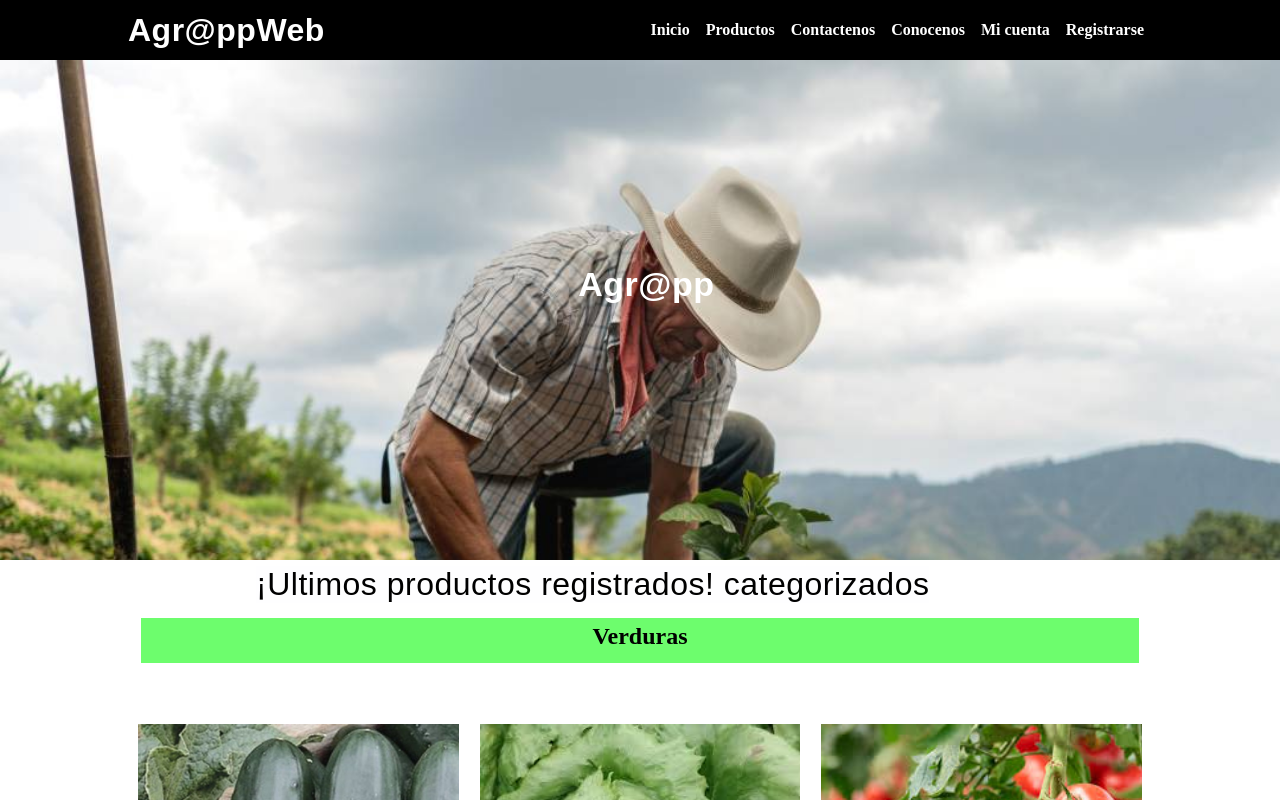
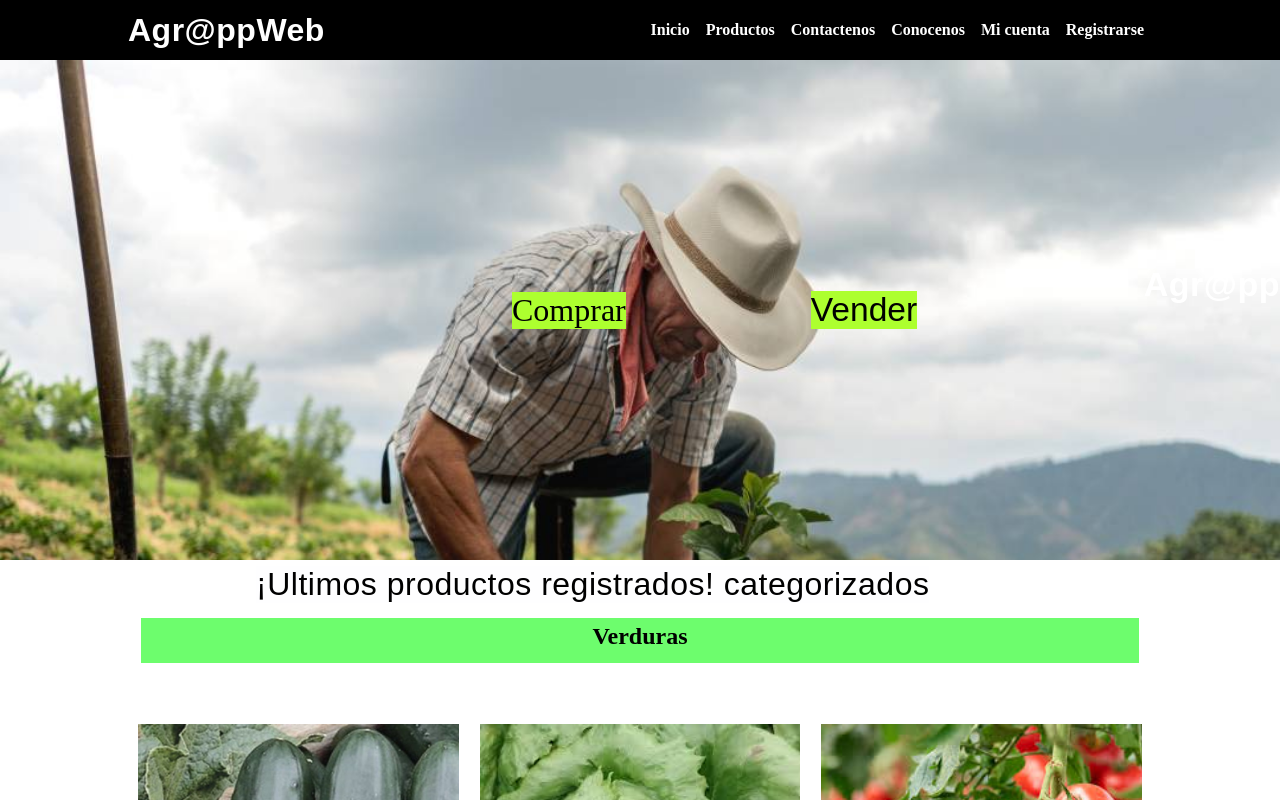
Before and after one commit to JunArredodno/Proyecto_AgroApp, a React (Create React App) app in the folder agroapp/: page / in a window 1280 px wide. Shown: the top 800 px of the page. Built offline with nearby package versions, Linux system fonts and the light colour scheme.

Commit message:
Boton_de_compra_y_venta

```diff
--- a/agroapp/src/Home.js
+++ b/agroapp/src/Home.js
@@ -4,6 +4,7 @@ import Modal from './components/Modal';
 import styled from 'styled-components';
 
 function Home() {
+    const [estadoModal0, cambiarEstadoModal0] = useState(false);
     const [estadoModal1, cambiarEstadoModal1] = useState(false);
     const [estadoModal2, cambiarEstadoModal2] = useState(false);
     const [estadoModal3, cambiarEstadoModal3] = useState(false);
@@ -23,6 +24,8 @@ function Home() {
        <a  Name='inicio' ></a>
 
         <div className='home__banner'>
+            <a href="#productos" className='Compras'>Comprar</a>
+            <button className="Vender" onClick={()=> cambiarEstadoModal0(!estadoModal0)}>Vender</button>
         <h1 className='titulo_principal'>Agr@pp</h1>
         </div>
 
@@ -36,6 +39,110 @@ function Home() {
             <div className='home__content__clusters'>
 
                     <a className='imagen1'>
+                        <div onClick={()=> cambiarEstadoModal1(!estadoModal1)}>
+                            <button>Comprar</button>
+                        </div>
+                    </a>
+
+                    <a className='imagen2'>
+                        <div onClick={()=> cambiarEstadoModal2(!estadoModal2)}>
+                            <button>Comprar</button>
+                        </div>
+                    </a>
+
+                    <a className='imagen3'>
+                        <div onClick={()=> cambiarEstadoModal3(!estadoModal3)}>
+                            <button>Comprar</button>
+                        </div>
+                    </a>
+
+                    <a className='imagen4'>
+                        <div onClick={()=> cambiarEstadoModal4(!estadoModal4)}>
+                            <button>Comprar</button>
+                        </div>
+                    </a>
+
+                    <a className='imagen5'>
+                        <div onClick={()=> cambiarEstadoModal5(!estadoModal5)}>
+                            <button>Comprar</button>
+                        </div>
+                    </a>
+
+                    <a className='imagen6'>
+                        <div onClick={()=> cambiarEstadoModal6(!estadoModal6)}>
+                            <button>Comprar</button>
+                        </div>
+                    </a>
+
+            </div>
+
+
+            <div className='home__content__title'>
+                <h2>Frutas   </h2>
+            </div>
+            <div className='home__content__clusters'>
+
+                    <a className='imagen7'>
+                        <div onClick={()=> cambiarEstadoModal7(!estadoModal7)}>
+                            <button>Comprar</button>
+                        </div>
+                    </a>
+
+                    <a className='imagen8'>
+                        <div onClick={()=> cambiarEstadoModal8(!estadoModal8)}>
+                            <button>Comprar</button>
+                        </div>
+                    </a>
+
+                    <a className='imagen9'>
+                        <div onClick={()=> cambiarEstadoModal9(!estadoModal9)}>
+                            <button>Comprar</button>
+                        </div>
+                    </a>
+
+            </div>
+
+
+
+            <div className='home__content__title'>
+                <h2>Legumbres</h2>
+            </div>
+            <div className='home__content__clusters'>
+
+                    <a className='imagen13'>
+                        <div onClick={()=> cambiarEstadoModal10(!estadoModal10)}>
+                            <button>Comprar</button>
+                        </div>
+                    </a>
+
+                    <a className='imagen11'>
+                        <div onClick={()=> cambiarEstadoModal11(!estadoModal11)}>
+                            <button>Comprar</button>
+                        </div>
+                    </a>
+
+                    <a className='imagen12'>
+                        <div onClick={()=> cambiarEstadoModal12(!estadoModal12)}>
+                            <button>Comprar</button>
+                        </div>
+                    </a>
+                    <Modal
+                        titulo="Cargar producto"
+                        estado={estadoModal0}
+                        cambiarEstado={cambiarEstadoModal0}
+                    >
+                        <Contenido>
+                            <form onSubmit={() => {
+                                console.log(this);
+                            }}>
+                                <input type="text" placeholder='Nombre del producto'></input>
+                                <input type="number" placeholder='Precio'></input>
+                                <input type="number" placeholder='Cantidad'></input>
+                                Cosecha:<input type="date"></input>
+                            </form>
+                            <Boton>Cargar</Boton>
+                        </Contenido>
+                    </Modal>
                     <Modal
                         titulo="Comprar Pepino:"
                         precio="3000"
@@ -51,12 +158,7 @@ function Home() {
                             <Boton>Aceptar</Boton>
                         </Contenido>
                     </Modal>
-                        <div onClick={()=> cambiarEstadoModal1(!estadoModal1)}>
-                            <button>Comprar</button>
-                        </div>
-                    </a>
 
-                    <a className='imagen2'>
                     <Modal
                         titulo='Comprar Lechuga:'
                         precio='2000'
@@ -72,12 +174,7 @@ function Home() {
                             <Boton>Aceptar</Boton>
                         </Contenido>
                     </Modal>
-                        <div onClick={()=> cambiarEstadoModal2(!estadoModal2)}>
-                            <button>Comprar</button>
-                        </div>
-                    </a>
 
-                    <a className='imagen3'>
                     <Modal
                         titulo="Comprar Tomate chonto:"
                         precio="5000"
@@ -93,12 +190,7 @@ function Home() {
                             <Boton>Aceptar</Boton>
                         </Contenido>
                     </Modal>
-                        <div onClick={()=> cambiarEstadoModal3(!estadoModal3)}>
-                            <button>Comprar</button>
-                        </div>
-                    </a>
 
-                    <a className='imagen4'>
                     <Modal
                         titulo="Comprar Apio:"
                         precio="1200"
@@ -114,12 +206,7 @@ function Home() {
                             <Boton>Aceptar</Boton>
                         </Contenido>
                     </Modal>
-                        <div onClick={()=> cambiarEstadoModal4(!estadoModal4)}>
-                            <button>Comprar</button>
-                        </div>
-                    </a>
 
-                    <a className='imagen5'>
                     <Modal
                         titulo="Comprar Papa:"
                         precio="1400"
@@ -135,12 +222,7 @@ function Home() {
                             <Boton>Aceptar</Boton>
                         </Contenido>
                     </Modal>
-                        <div onClick={()=> cambiarEstadoModal5(!estadoModal5)}>
-                            <button>Comprar</button>
-                        </div>
-                    </a>
 
-                    <a className='imagen6'>
                     <Modal
                         titulo="Comprar Calabaza:"
                         precio="4000"
@@ -156,20 +238,7 @@ function Home() {
                             <Boton>Aceptar</Boton>
                         </Contenido>
                     </Modal>
-                        <div onClick={()=> cambiarEstadoModal6(!estadoModal6)}>
-                            <button>Comprar</button>
-                        </div>
-                    </a>
 
-            </div>
-
-
-            <div className='home__content__title'>
-                <h2>Frutas   </h2>
-            </div>
-            <div className='home__content__clusters'>
-
-                    <a className='imagen7'>
                     <Modal
                         titulo="Comprar Lulo:"
                         precio="4000"
@@ -185,12 +254,7 @@ function Home() {
                             <Boton>Aceptar</Boton>
                         </Contenido>
                     </Modal>
-                        <div onClick={()=> cambiarEstadoModal7(!estadoModal7)}>
-                            <button>Comprar</button>
-                        </div>
-                    </a>
 
-                    <a className='imagen8'>
                     <Modal
                         titulo="Comprar Mora:"
                         precio="2500"
@@ -206,12 +270,7 @@ function Home() {
                             <Boton>Aceptar</Boton>
                         </Contenido>
                     </Modal>
-                        <div onClick={()=> cambiarEstadoModal8(!estadoModal8)}>
-                            <button>Comprar</button>
-                        </div>
-                    </a>
 
-                    <a className='imagen9'>
                     <Modal
                         titulo="Comprar Tomate de arbol:"
                         precio="4000"
@@ -227,21 +286,7 @@ function Home() {
                             <Boton>Aceptar</Boton>
                         </Contenido>
                     </Modal>
-                        <div onClick={()=> cambiarEstadoModal9(!estadoModal9)}>
-                            <button>Comprar</button>
-                        </div>
-                    </a>
 
-            </div>
-
-
-
-            <div className='home__content__title'>
-                <h2>Legumbres</h2>
-            </div>
-            <div className='home__content__clusters'>
-
-                    <a className='imagen13'>
                     <Modal
                         titulo="Comprar Habichuela:"
                         precio="6000"
@@ -257,12 +302,7 @@ function Home() {
                             <Boton>Aceptar</Boton>
                         </Contenido>
                     </Modal>
-                        <div onClick={()=> cambiarEstadoModal10(!estadoModal10)}>
-                            <button>Comprar</button>
-                        </div>
-                    </a>
 
-                    <a className='imagen11'>
                     <Modal
                         titulo="Comprar Arbeja:"
                         precio="000"
@@ -278,12 +318,7 @@ function Home() {
                             <Boton>Aceptar</Boton>
                         </Contenido>
                     </Modal>
-                        <div onClick={()=> cambiarEstadoModal11(!estadoModal11)}>
-                            <button>Comprar</button>
-                        </div>
-                    </a>
 
-                    <a className='imagen12'>
                     <Modal
                         titulo="Comprar Frijol:"
                         precio="000"
@@ -299,12 +334,6 @@ function Home() {
                             <Boton>Aceptar</Boton>
                         </Contenido>
                     </Modal>
-                        <div onClick={()=> cambiarEstadoModal12(!estadoModal12)}>
-                            <button>Comprar</button>
-                        </div>
-                    </a>
-
-
             </div>
 
         </div>
--- a/agroapp/src/home.css
+++ b/agroapp/src/home.css
@@ -7,6 +7,38 @@
     justify-content: center;
     align-items: center;
 
+}
+/*Botones Comprar y vender*/
+.Compras{
+    text-align: center;
+    text-decoration: none;
+    color: black;
+    margin: auto;
+    margin-left:40% ;
+    justify-content: space-between;
+    display: flex;
+    font-size: 200%;
+    background-color: greenyellow;
+}
+
+.Compras:hover{
+    cursor: pointer;
+    background: rgb(21, 126, 0);
+}
+
+.Vender{
+    text-align: center;
+    margin: auto;
+    margin-right: -35%;
+    justify-content: space-between;
+    display: flex;
+    font-size: 210%;
+    background-color: greenyellow
+}
+
+.Vender:hover{
+    cursor: pointer;
+    background: rgb(21, 126, 0);
 }
 
 a .enlace{
```
Lines whose indentation alone changed are shown as unchanged.
